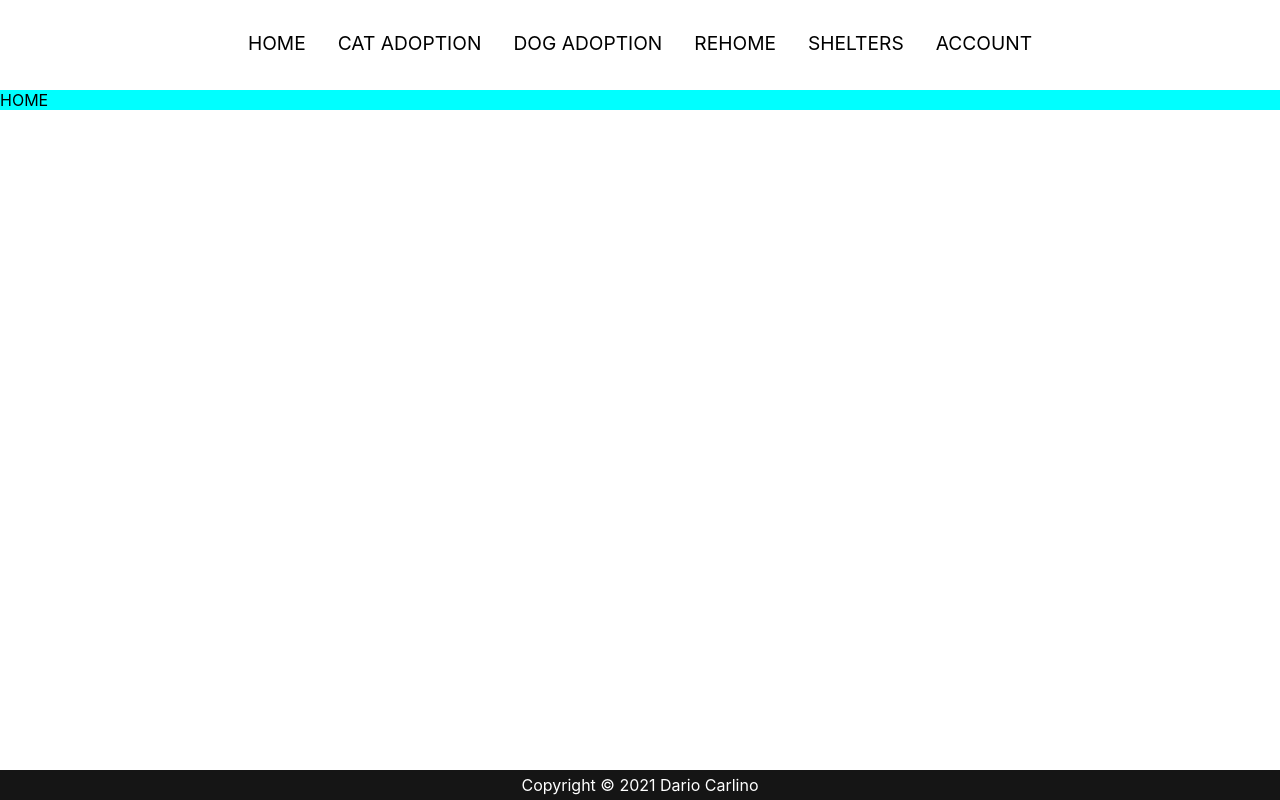
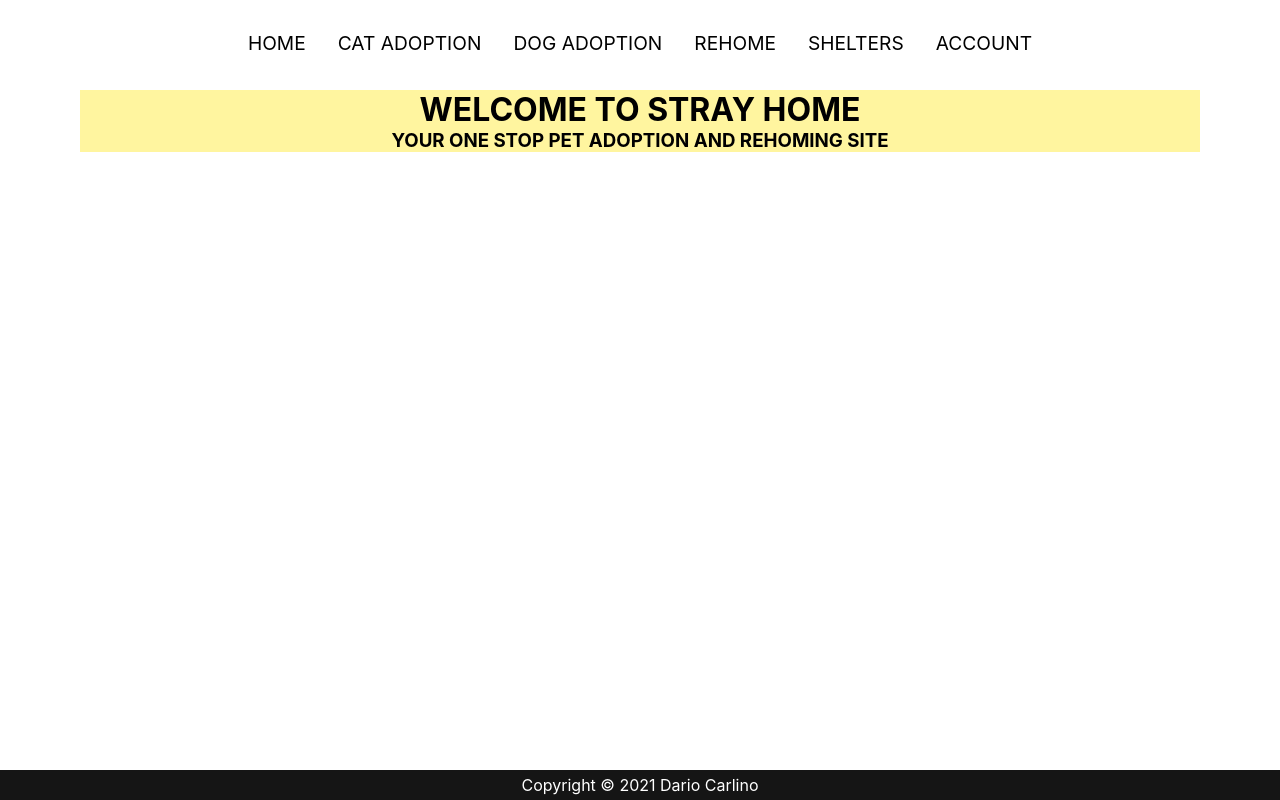
Before and after one commit to cloudymolecule/stray-home, a React (Create React App) app: page / in a window 1280 px wide. Built offline with nearby package versions, Linux system fonts and the light colour scheme.

Commit message:
Update Home.js and css

```diff
--- a/src/components/Home.js
+++ b/src/components/Home.js
@@ -4,7 +4,10 @@ import '../styles/Home.css'
 function Home() {
     return (
         <div className='home-container'>
-            HOME
+            <div className='home-title-container'>
+                <h1 className='home-title'>WELCOME TO STRAY HOME</h1>
+                <h3 className='home-description'>YOUR ONE STOP PET ADOPTION AND REHOMING SITE</h3>
+            </div>
         </div>
     )
 }
--- a/src/styles/Home.css
+++ b/src/styles/Home.css
@@ -1,3 +1,8 @@
 .home-container {
-    background-color: aqua;
+    background-color: rgb(255, 245, 159);
+    margin: 0 5em 0 5em
 }
+
+.home-title-container {
+    text-align: center;
+}
--- a/src/styles/Nav.css
+++ b/src/styles/Nav.css
@@ -66,7 +66,7 @@
 }
 
 .nav-item:hover {
-    border-bottom: 5px solid #00eeff;
+    border-bottom: 5px solid #ffef79;
 }
 
 .fa-bars {
```
